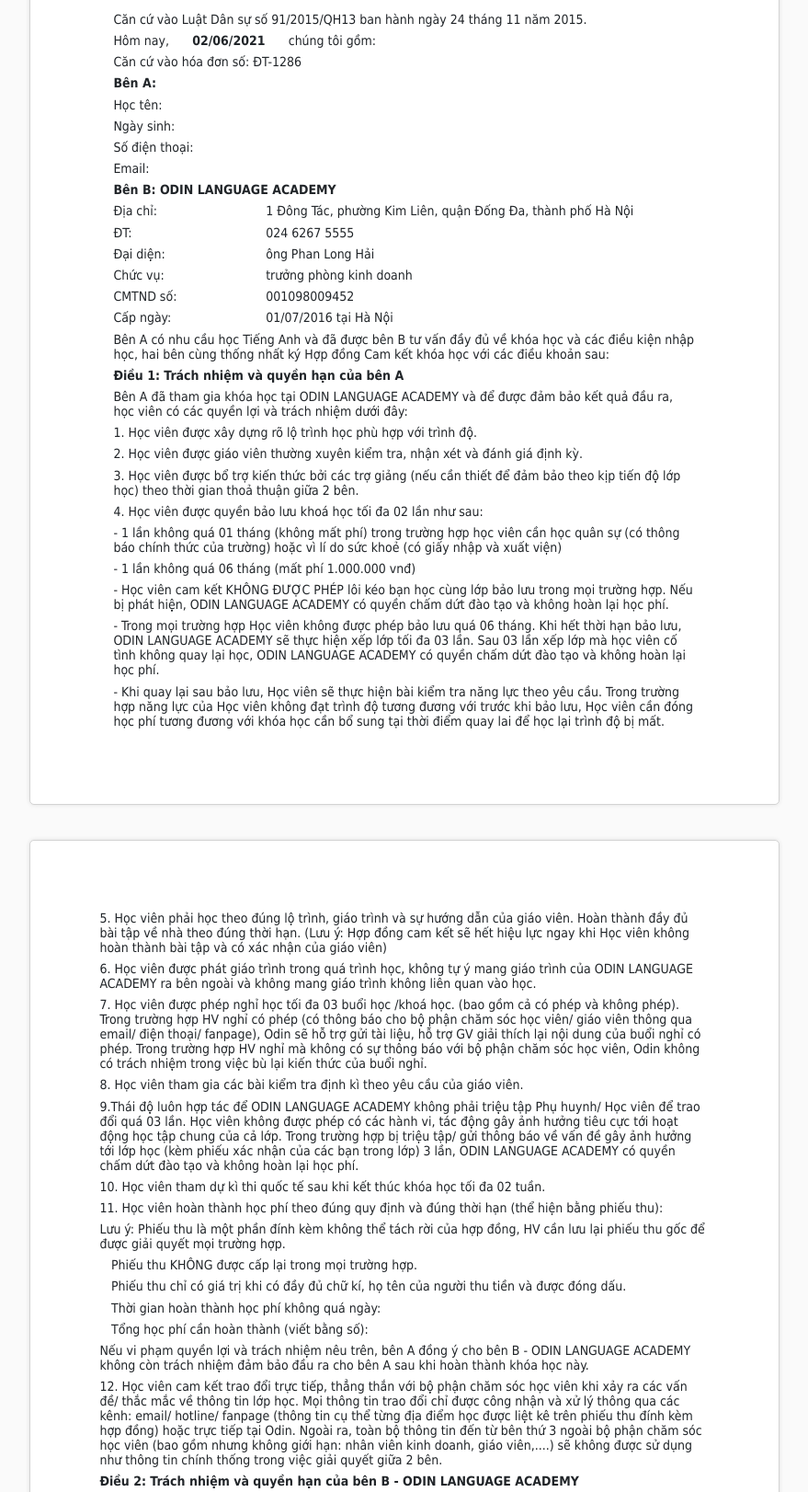
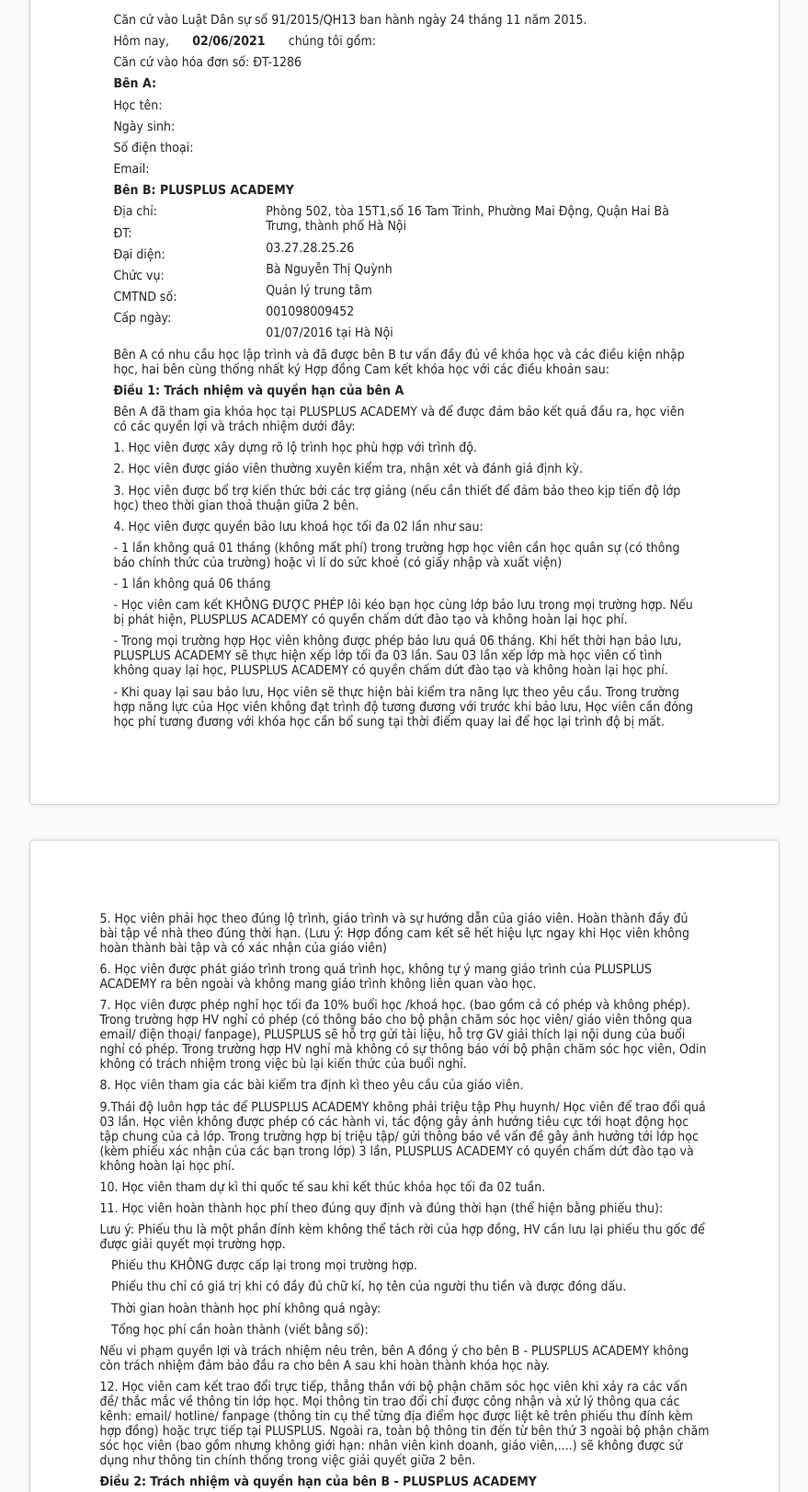
Before and after one commit to toantran1998/Plusplus, a Django app: template templates/admin/contract/index.html in a window 1280 px wide. Shown: the part 344-1966 px from the top of the page at 92% size, without its empty margins (200-1079 px from the left). Run offline with Django 3.2, Linux system fonts and the light colour scheme; the template is opened without the code that fills it, so the values that code supplies are empty; some libraries are stand-ins or nearby versions.

Commit message:
fix hop dong(doanh thu)

```diff
--- a/finance/models.py
+++ b/finance/models.py
@@ -37,7 +37,7 @@ class Revenue(models.Model):
 
 class StudentDebt(models.Model):
     centre = models.ForeignKey('centre.Centre', on_delete=models.PROTECT, verbose_name=_('Trung tâm'), default=None, null=True, blank=True)
-    title = models.CharField(_('Ghi chú'), max_length=255, default=None)
+    title = models.CharField(_('Ghi chú'), max_length=255, default=None,null=True, blank=True)
     student = models.ForeignKey('user.Student', on_delete=models.PROTECT, verbose_name=_('Học viên'))
     reward = models.ForeignKey('finance.Reward', on_delete=models.PROTECT, verbose_name=_('Ưu đãi'), default=None, null=True, blank=True)
     student_level = models.IntegerField(_('Trình độ hiện tại'), null=True, blank=True,
--- a/manager/utils.py
+++ b/manager/utils.py
@@ -151,7 +151,9 @@ def create_contract_info(student_debt):
     course_arr = student_debt.course_code.split("_")
     course_info = ''
     for c in course_arr:
+
         course = COURSES_INFO[c]
+
         content = "<tr><td>" + course['name'] + "</td><td>" + course['des'] + "</td></tr>"
         course_info = course_info + content
     student_debt.course_info = format_html(course_info)
--- a/templates/admin/contract/index.html
+++ b/templates/admin/contract/index.html
@@ -13,13 +13,16 @@
         }
 
         const COURSES={
-            BBST: {name:'New BBST', des: 'Nắm được tối thiểu 85% kiến thức phát âm và ngữ pháp cơ bản'},
-            GT: {name:'Giao tiếp', des: 'Có thể trao đổi về các chủ đề quen thuộc với người nước ngoài'},
-            TO1: {name:'TO1', des: 'TOEIC 450'},
-            TO2: {name:'TO2', des: 'TOEIC 750'},
-            IE1: {name:'IE1', des: 'IELTS 3.5'},
-            IE2: {name:'IE2', des: 'IELTS 5.0'},
-            IE3: {name:'IE3', des: 'IELTS 6.5'},
+            Java Core: {name:'Java Core', des: 'Nắm được tối thiểu 85% kiến thức lập trình cơ bản, có thể lập trình desktop, có thể xin thực tập tại các công ty phần mềm'},
+            Python Core: {name:'Python Core', des: 'Nắm được tối thiểu 85% kiến thức lập trình cơ bản, có thể lập trình desktop, có thể xin thực tập tại các công ty phần mềm'},
+            Front-end Cơ Bản: {name:'Front-end Cơ Bản', des: 'Đủ khả năng tự thiết kế giao diện trang web hoàn chỉnh.Sử dụng thành thạo các công nghệ thiết kế giao diện web: HTML 5, CSS3, các CSS Framework & các thư viện JavaScript mới nhất hiện nay'},
+            Lập trình Java Backend: {name:'Lập trình Java Backend', des: 'Nắm được kiến thức Java cơ bản cũng như kiến thức về lập trình hướng đối tượng (OOP). Có thể viết được các chương trình java cơ bản như các ứng dụng Console App, Desktop App. Có thể xin làm java fresher hoặc thực tập tại các công ty phần mềm. Có khả năng phân tích dự án, phân tích hướng đối tượng, đặc tả UML – UseCase, ước lượng dự án trong thực tế. Bạn sẽ được đào tạo để trở thành một lập trình Back End chuyên nghiệp'},
+            Lập trình Java Full- stack: {name:'Lập trình Java Full- stack', des: 'Bạn sẽ được cam kết đầu ra hoàn toàn như khóa Back end, thêm vào đó bạn sẽ được cam kết: Có đủ khả năng để thiết kế giao diện Web hoàn chỉnh. Đủ khả năng ứng tuyển lập trình Full Stack tại các công ty lập trình.'},
+            Lập trình Python Full- stack: {name:'-Xây dựng và triển khai được các dự án thực tế liên quan đến Python Web chuyên sâu.Xây dựng và triển khai được các dự án thực tế về CRM, hệ thống học trực tuyến Elearning… Tham gia vào bất kì công ty tuyển dụng lập trình Web Back End Developer, đặc biệt là Python Web với Flask, Django'},
+            Data science: {name:'Data science', des: 'Sử dụng thành thạo ngôn ngữ lập trình Python các tool, libraries, framework phục vụ cho lập trình AI. Thiết kế, xây dựng hệ thống học máy Machine Learning bao gồm quá trình rút trích đặc trưng, cách đánh giá dữ liệu, quá trình chọn lựa giải thuật và kĩ thuật đánh giá và cải thiện mô hình. Hiểu và áp dụng hiệu quả các thuật toán, Framework và công nghệ Machine Learning khác nhau cho các vấn đề, yêu cầu khác nhau trong thực tế. Tự tin ứng tuyển vào các vị trí liên quan đến AI khác nhau của các công ty, tập đoàn trong và ngoài nước như: VinGroup,Viettel, FPT, Samsung….Làm việc với framework tensorflow để xử lý data và tạo mô hình học máy.'},
+            Deep learning : {name:'Deep learning ', des: 'Sử dụng thành thạo ngôn ngữ lập trình Python các tool, libraries, framework phục vụ cho lập trình AI. Hiểu và áp dụng hiệu quả các thuật toán, Framework và công nghệ Machine Learning khác nhau cho các vấn đề, yêu cầu khác nhau trong thực tế'},
+            AI FULL lộ trình: {name:'AI FULL lộ trình', des: 'Bạn sẽ được học và cam kết đầu ra từ khóa Python core đến khóa Deep learning'},
+            Tự động test với Python: {name:'Tự động test với Python', des: 'Lập trình Python Cơ bản. Hiểu cấu trúc Selenium Automation Frameworks. Làm việc với Selenium WebDriver Automation sử dụng Python. Thực hiện tự động hóa các Web Application trên Internet bằng Selenium. Viết code trên Python để thiết kế Selenium Testcase. Thực hiện các dự án Selenium Automation Project. Ứng tuyển vào vị trí Selenium Automation Fresher Tester'},
         }
 
         {#$(document).ready(function () {#}
@@ -61,7 +64,7 @@
                         <p>{{ data.student.email }}</p>
                     </div>
                 </div>
-                <p><b>Bên B: ODIN LANGUAGE ACADEMY</b></p>
+                <p><b>Bên B: PLUSPLUS ACADEMY</b></p>
                 <div class="row">
                     <div class="col-3">
                         <p>Địa chỉ:</p>
@@ -72,18 +75,18 @@
                         <p>Cấp ngày:</p>
                     </div>
                     <div class="col-9">
-                        <p>1 Đông Tác, phường Kim Liên, quận Đống Đa, thành phố Hà Nội</p>
-                        <p>024 6267 5555</p>
-                        <p>ông Phan Long Hải</p>
-                        <p>trưởng phòng kinh doanh</p>
+                        <p>Phòng 502, tòa 15T1,số 16 Tam Trinh, Phường Mai Động, Quận Hai Bà Trưng, thành phố Hà Nội </p>
+                        <p>03.27.28.25.26</p>
+                        <p>Bà Nguyễn Thị Quỳnh</p>
+                        <p>Quản lý trung tâm</p>
                         <p>001098009452</p>
                         <p>01/07/2016 tại Hà Nội</p>
                     </div>
                 </div>
-                <p>Bên A có nhu cầu học Tiếng Anh và đã được bên B tư vấn đầy đủ về khóa học và các điều kiện nhập học,
+                <p>Bên A có nhu cầu học lập trình và đã được bên B tư vấn đầy đủ về khóa học và các điều kiện nhập học,
                     hai bên cùng thống nhất ký Hợp đồng Cam kết khóa học với các điều khoản sau:</p>
                 <p><b>Điều 1: Trách nhiệm và quyền hạn của bên A</b></p>
-                <p>Bên A đã tham gia khóa học tại ODIN LANGUAGE ACADEMY và để được đảm bảo kết quả đầu ra, học viên có
+                <p>Bên A đã tham gia khóa học tại PLUSPLUS ACADEMY và để được đảm bảo kết quả đầu ra, học viên có
                     các quyền lợi và trách nhiệm dưới đây:</p>
                 <p>1. Học viên được xây dựng rõ lộ trình học phù hợp với trình độ.</p>
                 <p>2. Học viên được giáo viên thường xuyên kiểm tra, nhận xét và đánh giá định kỳ.</p>
@@ -92,12 +95,12 @@
                 <p>4. Học viên được quyền bảo lưu khoá học tối đa 02 lần như sau:</p>
                 <p>- 1 lần không quá 01 tháng (không mất phí) trong trường hợp học viên cần học quân sự (có thông báo
                     chính thức của trường) hoặc vì lí do sức khoẻ (có giấy nhập và xuất viện)</p>
-                <p>- 1 lần không quá 06 tháng (mất phí 1.000.000 vnđ)</p>
+                <p>- 1 lần không quá 06 tháng </p>
                 <p>- Học viên cam kết KHÔNG ĐƯỢC PHÉP lôi kéo bạn học cùng lớp bảo lưu trong mọi trường hợp. Nếu bị phát
-                    hiện, ODIN LANGUAGE ACADEMY có quyền chấm dứt đào tạo và không hoàn lại học phí.</p>
-                <p>- Trong mọi trường hợp Học viên không được phép bảo lưu quá 06 tháng. Khi hết thời hạn bảo lưu, ODIN
-                    LANGUAGE ACADEMY sẽ thực hiện xếp lớp tối đa 03 lần. Sau 03 lần xếp lớp mà học viên cố tình không
-                    quay lại học, ODIN LANGUAGE ACADEMY có quyền chấm dứt đào tạo và không hoàn lại học phí.</p>
+                    hiện, PLUSPLUS ACADEMY có quyền chấm dứt đào tạo và không hoàn lại học phí.</p>
+                <p>- Trong mọi trường hợp Học viên không được phép bảo lưu quá 06 tháng. Khi hết thời hạn bảo lưu, PLUSPLUS
+                     ACADEMY sẽ thực hiện xếp lớp tối đa 03 lần. Sau 03 lần xếp lớp mà học viên cố tình không
+                    quay lại học, PLUSPLUS ACADEMY có quyền chấm dứt đào tạo và không hoàn lại học phí.</p>
                 <p>- Khi quay lại sau bảo lưu, Học viên sẽ thực hiện bài kiểm tra năng lực theo yêu cầu. Trong trường
                     hợp năng lực của Học viên không đạt trình độ tương đương với trước khi bảo lưu, Học viên cần đóng
                     học phí tương đương với khóa học cần bổ sung tại thời điểm quay lai để học lại trình độ bị mất.</p>
@@ -107,20 +110,20 @@
             <p>5. Học viên phải học theo đúng lộ trình, giáo trình và sự hướng dẫn của giáo viên. Hoàn thành đầy
                 đủ bài tập về nhà theo đúng thời hạn. (Lưu ý: Hợp đồng cam kết sẽ hết hiệu lực ngay khi Học viên
                 không hoàn thành bài tập và có xác nhận của giáo viên)</p>
-            <p>6. Học viên được phát giáo trình trong quá trình học, không tự ý mang giáo trình của ODIN LANGUAGE
+            <p>6. Học viên được phát giáo trình trong quá trình học, không tự ý mang giáo trình của PLUSPLUS
                 ACADEMY
                 ra bên ngoài và không mang giáo trình không liên quan vào học.</p>
-            <p>7. Học viên được phép nghỉ học tối đa 03 buổi học /khoá học. (bao gồm cả có phép và không phép).
+            <p>7. Học viên được phép nghỉ học tối đa 10% buổi học /khoá học. (bao gồm cả có phép và không phép).
                 Trong trường hợp HV nghỉ có phép (có thông báo cho bộ phận chăm sóc học viên/ giáo viên thông qua
-                email/ điện thoại/ fanpage), Odin sẽ hỗ trợ gửi tài liệu, hỗ trợ GV giải thích lại nội dung của buổi
+                email/ điện thoại/ fanpage), PLUSPLUS sẽ hỗ trợ gửi tài liệu, hỗ trợ GV giải thích lại nội dung của buổi
                 nghỉ có phép.
                 Trong trường hợp HV nghỉ mà không có sự thông báo với bộ phận chăm sóc học viên, Odin không có trách
                 nhiệm trong việc bù lại kiến thức của buổi nghỉ.</p>
             <p>8. Học viên tham gia các bài kiểm tra định kì theo yêu cầu của giáo viên.</p>
-            <p>9.Thái độ luôn hợp tác để ODIN LANGUAGE ACADEMY không phải triệu tập Phụ huynh/ Học viên để trao đổi
+            <p>9.Thái độ luôn hợp tác để PLUSPLUS ACADEMY không phải triệu tập Phụ huynh/ Học viên để trao đổi
                 quá 03 lần. Học viên không được phép có các hành vi, tác động gây ảnh hưởng tiêu cực tới hoạt động học
                 tập chung của cả lớp. Trong trường hợp bị triệu tập/ gửi thông báo về vấn đề gây ảnh hưởng tới lớp học
-                (kèm phiếu xác nhận của các bạn trong lớp) 3 lần, ODIN LANGUAGE ACADEMY có quyền chấm dứt đào tạo và
+                (kèm phiếu xác nhận của các bạn trong lớp) 3 lần, PLUSPLUS ACADEMY có quyền chấm dứt đào tạo và
                 không hoàn lại học phí.</p>
             <p>10. Học viên tham dự kì thi quốc tế sau khi kết thúc khóa học tối đa 02 tuần.</p>
             <p>11. Học viên hoàn thành học phí theo đúng quy định và đúng thời hạn (thể hiện bằng phiếu thu):</p>
@@ -138,7 +141,7 @@
                     <p class="text-center"><b>{{ data.must_pay_amount }}</b></p>
                 </div>
             </div>
-            <p>Nếu vi phạm quyền lợi và trách nhiệm nêu trên, bên A đồng ý cho bên B - ODIN LANGUAGE ACADEMY không còn
+            <p>Nếu vi phạm quyền lợi và trách nhiệm nêu trên, bên A đồng ý cho bên B - PLUSPLUS ACADEMY không còn
                 trách nhiệm đảm bảo đầu ra cho bên A sau khi hoàn thành khóa học này.</p>
             <p>
                 12. Học viên cam kết trao đổi trực tiếp, thẳng thắn với bộ phận chăm sóc học viên khi xảy ra các vấn
@@ -146,12 +149,12 @@
                 kênh:
                 email/ hotline/ fanpage (thông tin cụ thể từng địa điểm học được liệt kê trên phiếu thu đính kèm hợp
                 đồng)
-                hoặc trực tiếp tại Odin. Ngoài ra, toàn bộ thông tin đến từ bên thứ 3 ngoài bộ phận chăm sóc học viên
+                hoặc trực tiếp tại PLUSPLUS. Ngoài ra, toàn bộ thông tin đến từ bên thứ 3 ngoài bộ phận chăm sóc học viên
                 (bao gồm nhưng không giới hạn: nhân viên kinh doanh, giáo viên,....) sẽ không được sử dụng như thông tin
                 chính thống trong việc giải quyết giữa 2 bên.
             </p>
-            <p><b>Điều 2: Trách nhiệm và quyền hạn của bên B - ODIN LANGUAGE ACADEMY</b></p>
-            <p>ODIN LANGUAGE ACADEMY xin cam kết:</p>
+            <p><b>Điều 2: Trách nhiệm và quyền hạn của bên B - PLUSPLUS ACADEMY</b></p>
+            <p>PLUSPLUS ACADEMY xin cam kết:</p>
             <p>1. Đảm bảo đầu ra theo từng khoá học cho học viên, cụ thể như sau:</p>
             <div style="padding: 0 10%">
                 <table id="course-table" style="width:100%">
@@ -169,21 +172,20 @@
             <p>2. Đảm bảo cung cấp tài liệu luyện tập cho học viên.</p>
             <p>3. Theo dõi, hướng dẫn, động viên và nhắc nhở học viên trong suốt quá trình học.</p>
             <p>4. Thông báo tình hình học tập của học viên dưới 18 tuổi cho phụ huynh.</p>
-            <p>5. Hỗ trợ đăng ký thi Quốc tế với Học viên đóng lệ phí thi tại ODIN LANGUAGE ACADEMY.</p>
+            <p>5. Hỗ trợ đăng ký thi Quốc tế với Học viên đóng lệ phí thi tại PLUSPLUS ACADEMY.</p>
         </div>
         <div class="page">
             <p>6. Nếu học viên thực hiện đúng tất cả những điều trong bản cam kết này và đi thi theo quy định nhưng kết
-                quả chưa đạt mức cam kết trên, ODIN LANGUAGE ACADEMY phải có trách nhiệm tiếp tục đào tạo miễn phí cho
+                quả chưa đạt mức cam kết trên, PLUSPLUS ACADEMY phải có trách nhiệm tiếp tục đào tạo miễn phí cho
                 tới
                 khi học viên đạt mức điểm cam kết. Học viên phải ký Cam kết đào tạo lại theo quy định</p>
-            <p>7. Nếu học viên vi phạm một trong những quy định tại Điều 1, ODIN LANGUAGE ACADEMY không đảm bảo điểm đầu
+            <p>7. Nếu học viên vi phạm một trong những quy định tại Điều 1, PLUSPLUS ACADEMY không đảm bảo điểm đầu
                 ra nhưng vẫn tiếp tục giảng dạy và hỗ trợ học viên tối đa nhằm giúp học viên đạt được mức điểm thi cao
                 nhất.</p>
             <p><b>Điều 3: Hoàn trả học phí</b></p>
-            <p>ODIN LANGUAGE ACADEMY không hoàn trả học phí ngoại trừ các trường hợp dưới đây:</p>
-            <p>1. ODIN LANGUAGE ACADEMY dừng hoạt động</p>
-            <p>2.ODIN LANGUAGE ACADEMY chuyển địa điểm đến địa điểm mới cách xa quá 10km so với địa điểm cũ. Học phí
-                được hoàn trả theo tỉ lệ như sau:</p>
+            <p>PLUSPLUS ACADEMY không hoàn trả học phí ngoại trừ các trường hợp dưới đây:</p>
+            <p>1. PLUSPLUS ACADEMY dừng hoạt động</p>
+            <p>2.PLUSPLUS ACADEMY không thể mở lớp trong thời gian (>2 tháng) đã cam kết với học viên :</p>
             <div style="padding: 0 5%">
                 <table>
                     <th>
@@ -194,7 +196,7 @@
                     </th>
                     <tr>
                         <td>Trước khi bắt đầu khóa học</td>
-                        <td>100% học phí – 1.000.000 phí quản lý</td>
+                        <td>100% học phí </td>
                     </tr>
                     <tr>
                         <td>Đã học 1-24% tổng số giờ học</td>
--- a/templates/admin/firebase/server.py
+++ b/templates/admin/firebase/server.py
@@ -1,3 +1,7 @@
+
+
+
+
 #!/usr/bin/env python
 # -*- coding: utf-8 -*-
 """
```
Also changed, not shown: app_config/urls.py (+4 -20 lines), manager/constant.py (+10 -7 lines).
